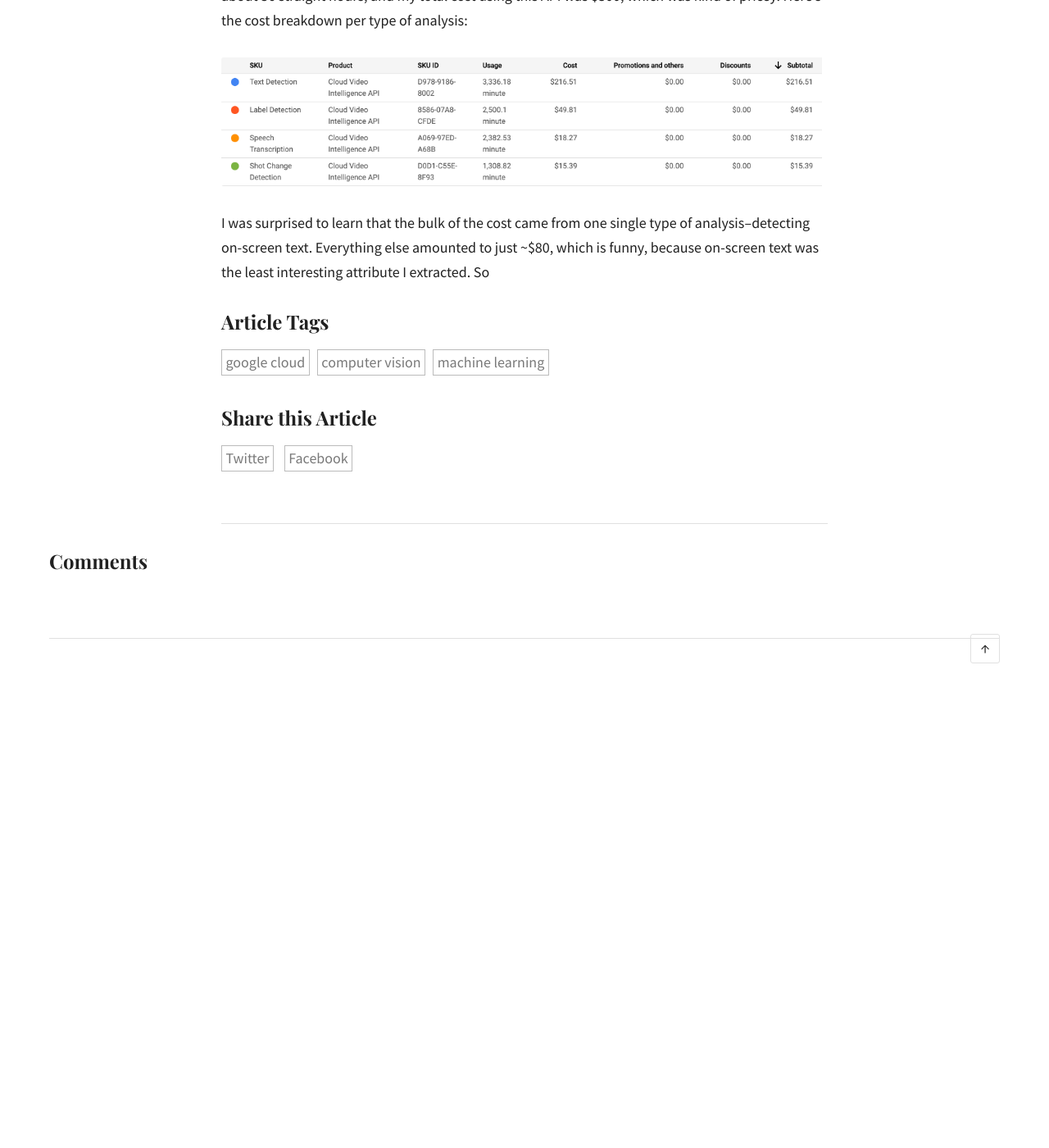
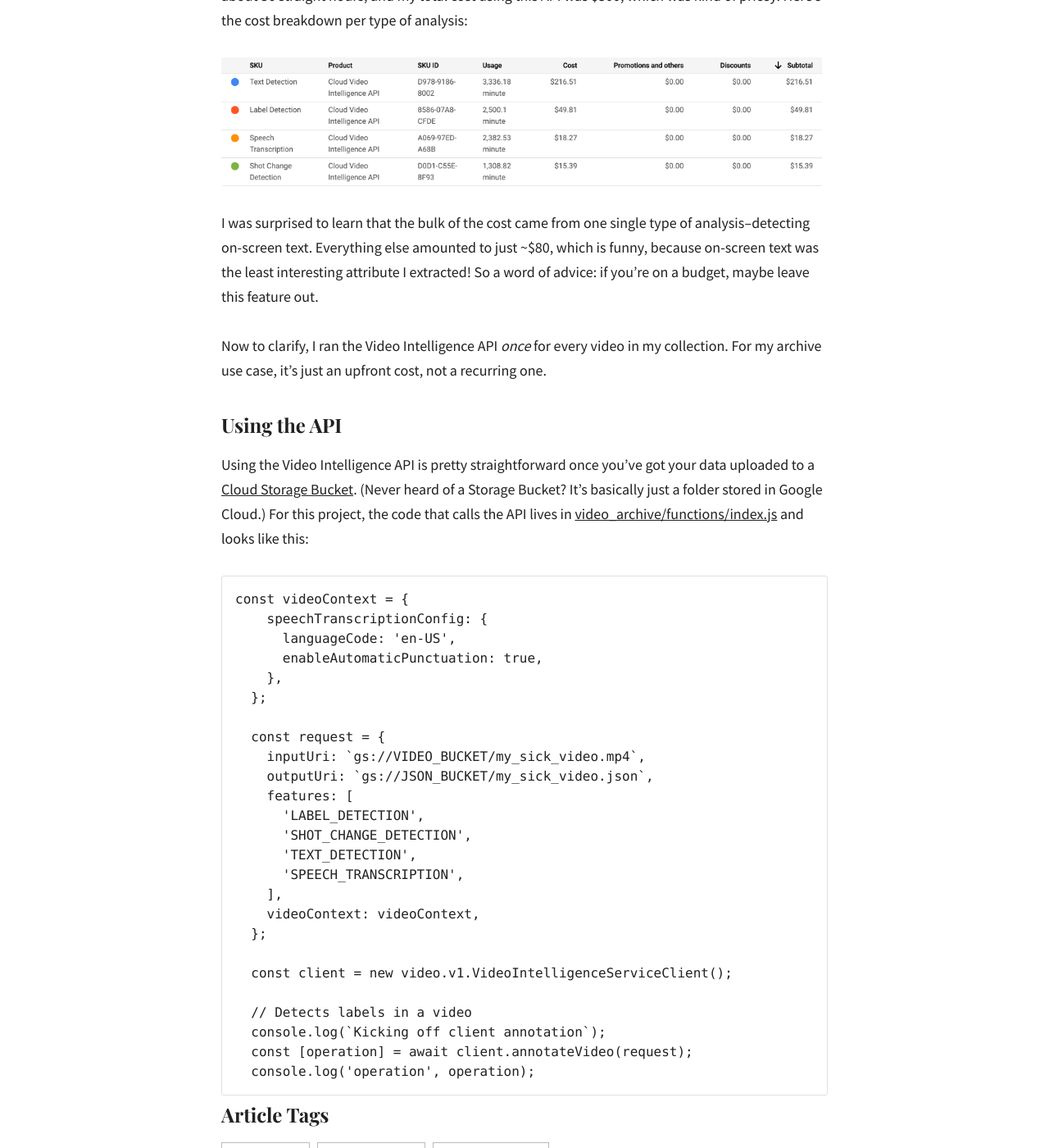
Before and after one commit to dalequark/daleonai, a Jekyll site: the page built from _posts/2020-06-12-building-an-ai-powered-searchable-video-archive.md, in a window 1280 px wide and 1400 px high, scrolled down 5629 px. Shown: the whole window at 82% size. Built offline with Jekyll 4.4.1, drawn with Linux system fonts in a browser that asks for light colours; some web fonts are replaced; comment, search, counter and statistics services are not loaded; before the commit the page ends 6468 px from its top, so only the background shows below that.

Commit message:
Update from Forestry.io Dale updated _posts/2020-06-12-building-an-ai-powered-searchable-video-archive.md

```diff
--- a/_posts/2020-06-12-building-an-ai-powered-searchable-video-archive.md
+++ b/_posts/2020-06-12-building-an-ai-powered-searchable-video-archive.md
@@ -87,4 +87,36 @@
 
 ![](/images/screen-shot-2020-06-16-at-12-36-19-am.png)
 
-I was surprised to learn that the bulk of the cost came from one single type of analysis--detecting on-screen text. Everything else amounted to just \~$80, which is funny, because on-screen text was the least interesting attribute I extracted. So
+I was surprised to learn that the bulk of the cost came from one single type of analysis--detecting on-screen text. Everything else amounted to just \~$80, which is funny, because on-screen text was the least interesting attribute I extracted! So a word of advice: if you're on a budget, maybe leave this feature out.
+
+Now to clarify, I ran the Video Intelligence API _once_ for every video in my collection. For my archive use case, it's just an upfront cost, not a recurring one.
+
+### Using the API
+
+Using the Video Intelligence API is pretty straightforward once you've got your data uploaded to a [Cloud Storage Bucket](https://cloud.google.com/storage). (Never heard of a Storage Bucket? It's basically just a folder stored in Google Cloud.) For this project, the code that calls the API lives in [video_archive/functions/index.js](https://github.com/google/making_with_ml/blob/a68f61280898c53806bc412bbb3e517d979bd52f/video_archive/functions/index.js#L79) and looks like this:
+
+    const videoContext = {
+        speechTranscriptionConfig: {
+          languageCode: 'en-US',
+          enableAutomaticPunctuation: true,
+        },
+      };
+
+      const request = {
+        inputUri: `gs://VIDEO_BUCKET/my_sick_video.mp4`,
+        outputUri: `gs://JSON_BUCKET/my_sick_video.json`,
+        features: [
+          'LABEL_DETECTION',
+          'SHOT_CHANGE_DETECTION',
+          'TEXT_DETECTION',
+          'SPEECH_TRANSCRIPTION',
+        ],
+        videoContext: videoContext,
+      };
+
+      const client = new video.v1.VideoIntelligenceServiceClient();
+
+      // Detects labels in a video
+      console.log(`Kicking off client annotation`);
+      const [operation] = await client.annotateVideo(request);
+      console.log('operation', operation);
```
